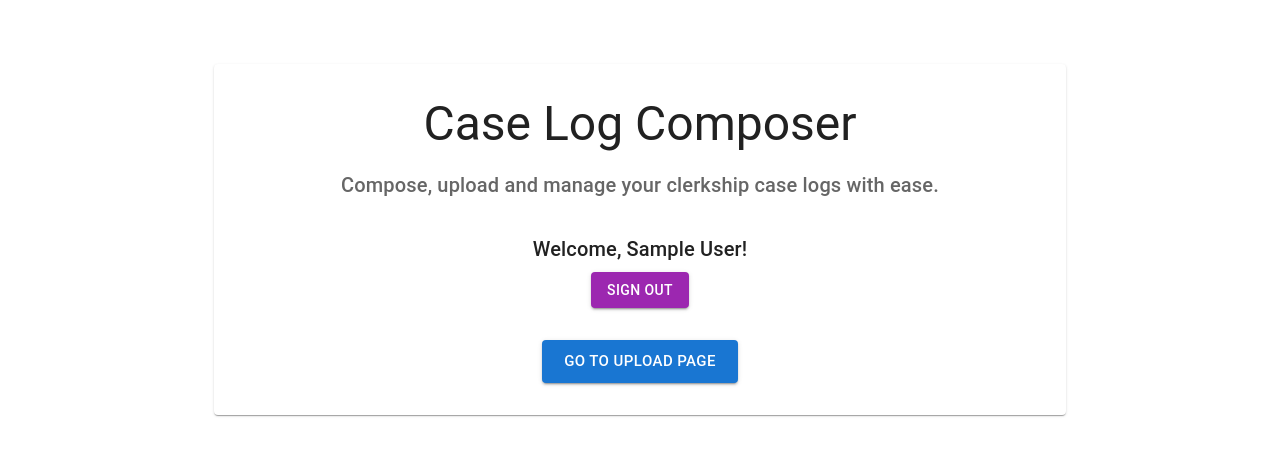
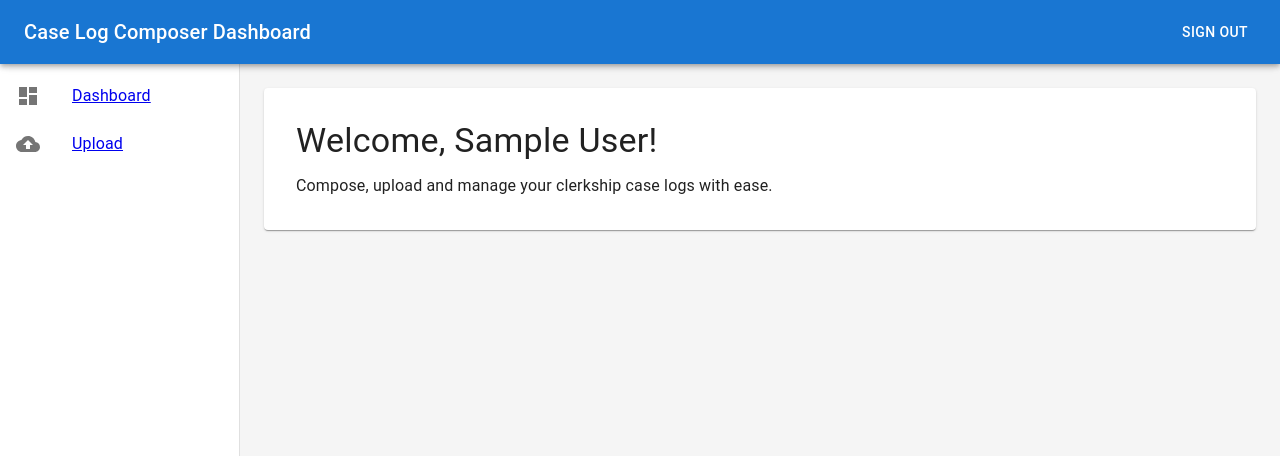
Before and after one commit to JohnKelly59/caselogcomposer, a Next.js app: page / in a window 1280 px wide. Shown: the top 456 px of the page. Built offline with nearby package versions, Linux system fonts and the light colour scheme; no server answers; sample sign-in values are in the browser's storage.

Commit message:
update dashboard to look more filling

```diff
--- a/package.json
+++ b/package.json
@@ -14,6 +14,7 @@
     "@date-io/date-fns": "^3.2.0",
     "@emotion/react": "^11.14.0",
     "@emotion/styled": "^11.14.0",
+    "@mui/icons-material": "^6.4.5",
     "@mui/lab": "^6.0.0-beta.23",
     "@mui/material": "^6.4.0",
     "archiver": "^7.0.1",
--- /dev/null
+++ b/src/components/Sidebar.js
@@ -0,0 +1,76 @@
+// components/Sidebar.js
+import Link from "next/link";
+import
+{
+    AppBar,
+    Toolbar,
+    Typography,
+    Button,
+    Drawer,
+    List,
+    ListItem,
+    ListItemIcon,
+    ListItemText,
+    CssBaseline,
+    Box,
+} from "@mui/material";
+import { signOut } from "next-auth/react";
+import DashboardIcon from "@mui/icons-material/Dashboard";
+import CloudUploadIcon from "@mui/icons-material/CloudUpload";
+
+const drawerWidth = 240;
+
+export default function Sidebar ()
+{
+    return (
+        <Box sx={{ display: "flex" }}>
+            <CssBaseline />
+            {/* Top AppBar integrated into Sidebar */}
+            <AppBar position="fixed" sx={{ zIndex: (theme) => theme.zIndex.drawer + 1 }}>
+                <Toolbar>
+                    <Typography variant="h6" component="div" sx={{ flexGrow: 1 }}>
+                        Case Log Composer Dashboard
+                    </Typography>
+                    <Button color="inherit" onClick={() => signOut()}>
+                        Sign Out
+                    </Button>
+                </Toolbar>
+            </AppBar>
+
+            {/* Sidebar Drawer */}
+            <Drawer
+                variant="permanent"
+                sx={{
+                    width: drawerWidth,
+                    flexShrink: 0,
+                    [`& .MuiDrawer-paper`]: { width: drawerWidth, boxSizing: "border-box" },
+                }}
+            >
+                <Toolbar />
+                {/* Sidebar Header */}
+
+                <Box sx={{ overflow: "auto" }}>
+                    <List>
+                        <Link href="/" passHref>
+                            <ListItem button component="a">
+                                <ListItemIcon>
+                                    <DashboardIcon />
+                                </ListItemIcon>
+                                <ListItemText primary="Dashboard" />
+                            </ListItem>
+                        </Link>
+                        <Link href="/upload" passHref>
+                            <ListItem button component="a">
+                                <ListItemIcon>
+                                    <CloudUploadIcon />
+                                </ListItemIcon>
+                                <ListItemText primary="Upload" />
+                            </ListItem>
+                        </Link>
+                        {/* Add more navigation items here */}
+                    </List>
+                </Box>
+            </Drawer>
+        </Box>
+    );
+}
--- a/src/pages/auth/signin.js
+++ b/src/pages/auth/signin.js
@@ -2,7 +2,8 @@
 import { signIn } from "next-auth/react";
 import { Container, Button, Typography, Box } from "@mui/material";
 
-export default function SignIn() {
+export default function SignIn ()
+{
   return (
     <Container maxWidth="sm" sx={{ mt: 8 }}>
       <Box
--- a/src/pages/index.js
+++ b/src/pages/index.js
@@ -1,54 +1,74 @@
 // pages/index.js
 import { useSession, signIn, signOut } from "next-auth/react";
-import { Container, Typography, Button, Box, Paper } from "@mui/material";
-import Link from "next/link";
+import { AppBar, Toolbar, Typography, Button, Container, Box, Paper, CssBaseline } from "@mui/material";
+import Sidebar from "../components/Sidebar";
 
-export default function Home() {
+export default function Dashboard ()
+{
   const { data: session, status } = useSession();
 
+  if (status === "loading")
+  {
+    return (
+      <Container maxWidth="sm" sx={{ mt: 8 }}>
+        <Typography>Loading...</Typography>
+      </Container>
+    );
+  }
+
+  if (!session)
+  {
+    return (
+      <Container
+        maxWidth="sm"
+        sx={{
+          mt: 8,
+          display: "flex",
+          justifyContent: "center",
+          alignItems: "center",
+          minHeight: "80vh"
+        }}
+      >
+        <Paper elevation={3} sx={{ p: 6, borderRadius: 2 }}>
+          <Typography variant="h5" align="center" gutterBottom>
+            Welcome to the Clerkship Case Log Portal
+          </Typography>
+          <Typography variant="body1" align="center" sx={{ mb: 4 }}>
+            Please sign in with your Google account to access and manage your case logs.
+          </Typography>
+          <Box display="flex" justifyContent="center">
+            <Button
+              variant="contained"
+              size="large"
+              color="primary"
+              onClick={() => signIn("google")}
+            >
+              Sign in with Google
+            </Button>
+          </Box>
+        </Paper>
+      </Container>
+    );
+  }
+
   return (
-    <Container maxWidth="md" sx={{ mt: 8 }}>
-      <Paper sx={{ p: 4 }}>
-        <Box textAlign="center" mb={4}>
-          <Typography variant="h3" component="h1" gutterBottom>
-            Case Log Composer
+    <Box sx={{ display: "flex" }}>
+      <CssBaseline />
+      <Sidebar />
+      <Box
+        component="main"
+        sx={{ flexGrow: 1, p: 3, backgroundColor: "#f5f5f5", minHeight: "100vh" }}
+      >
+        <Toolbar />
+        <Paper sx={{ p: 4, mb: 4 }}>
+          <Typography variant="h4" gutterBottom>
+            Welcome, {session.user.name}!
           </Typography>
-          <Typography variant="h6" color="text.secondary">
+          <Typography variant="body1">
             Compose, upload and manage your clerkship case logs with ease.
           </Typography>
-        </Box>
-
-        {status === "loading" ? (
-          <Typography>Loading...</Typography>
-        ) : session ? (
-          <>
-            <Box textAlign="center" mb={4}>
-              <Typography variant="h6" gutterBottom>
-                Welcome, {session.user.name}!
-              </Typography>
-              <Button variant="contained" color="secondary" onClick={() => signOut()}>
-                Sign Out
-              </Button>
-            </Box>
-            <Box textAlign="center">
-              <Link href="/upload" passHref>
-                <Button variant="contained" color="primary" size="large">
-                  Go to Upload Page
-                </Button>
-              </Link>
-            </Box>
-          </>
-        ) : (
-          <Box textAlign="center">
-            <Typography variant="h6" gutterBottom>
-              You are not signed in.
-            </Typography>
-            <Button variant="contained" color="primary" onClick={() => signIn("google")}>
-              Sign In with Google
-            </Button>
-          </Box>
-        )}
-      </Paper>
-    </Container>
+        </Paper>
+      </Box>
+    </Box>
   );
 }
```
Also changed, not shown: src/pages/upload.js (+43 -18 lines), 1 other file (tests, documents, lock files or other folders).
